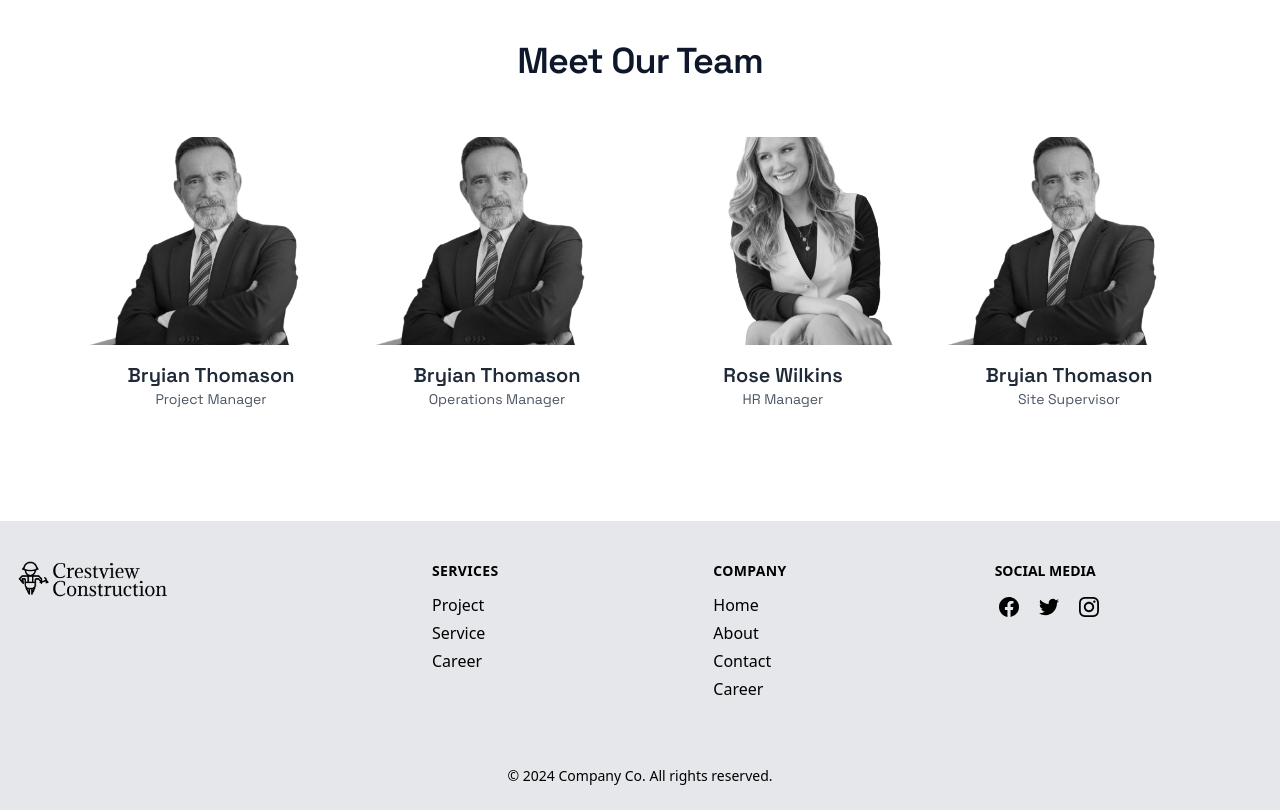
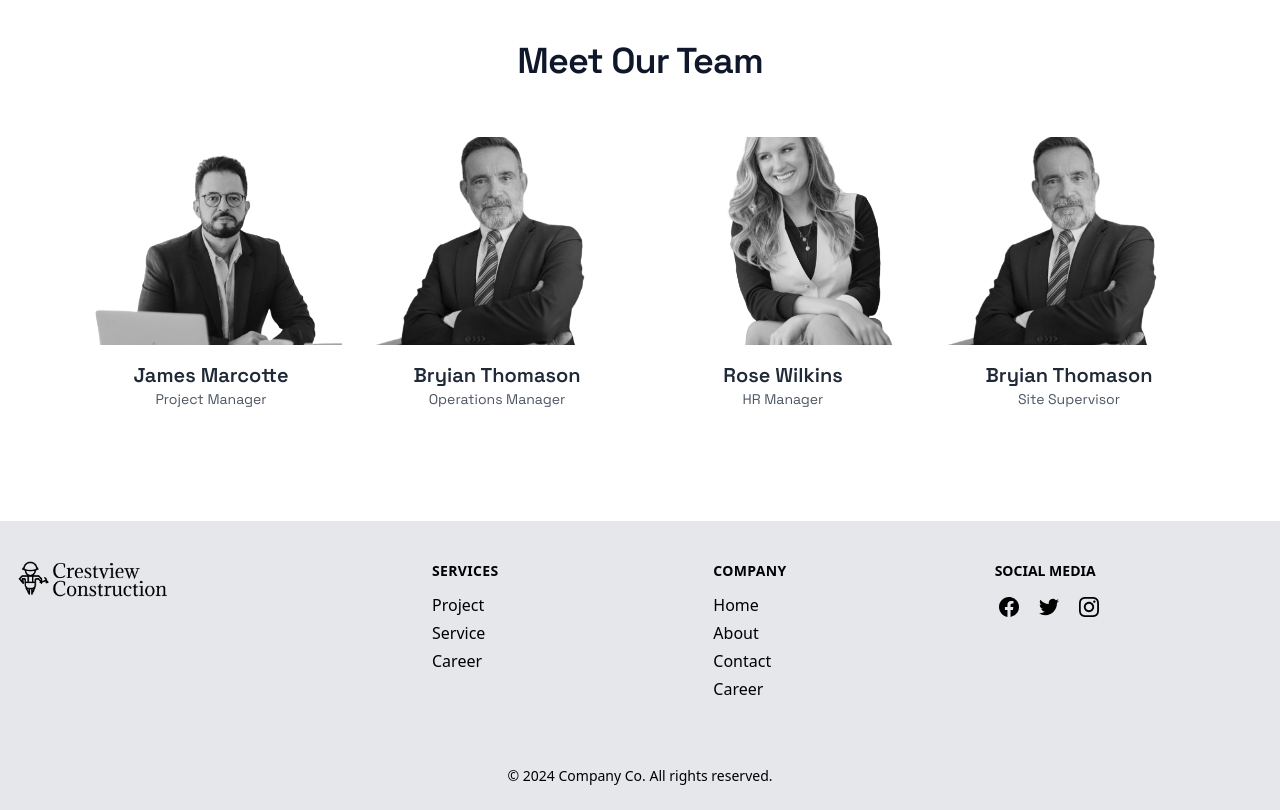
Before and after one commit to codenameMANUEL/crestview, a React (Vite) app: page /about in a window 1280 px wide. Shown: the part 2100-2910 px from the top of the page. Built offline with nearby package versions, Linux system fonts and the light colour scheme.

Commit message:
fixed meetus

```diff
--- a/src/components/MeetOurTeam.jsx
+++ b/src/components/MeetOurTeam.jsx
@@ -1,5 +1,6 @@
 import profileImage from "../assets/profileImage.png";
 import hr from "../assets/hr.png"
+import projectManger from "../assets/projectManger.png"
 
 export default function MeetOurTeam() {
   return (
@@ -11,12 +12,12 @@ export default function MeetOurTeam() {
         {/* Card 1 */}
         <div className="overflow-hidden text-center">
           <img
-            src={profileImage}
+            src={projectManger}
             className="grayscale brightness-90 contrast-100 w-full h-52 object-cover object-center"
             alt="Profile"
           />
           <div className="p-4">
-            <p className="text-xl font-semibold text-gray-800">Bryian Thomason</p>
+            <p className="text-xl font-semibold text-gray-800">James Marcotte</p>
             <p className="text-sm text-gray-600">Project Manager</p>
           </div>
         </div>
```
Also changed, not shown: src/assets/projectManger.png (added).
